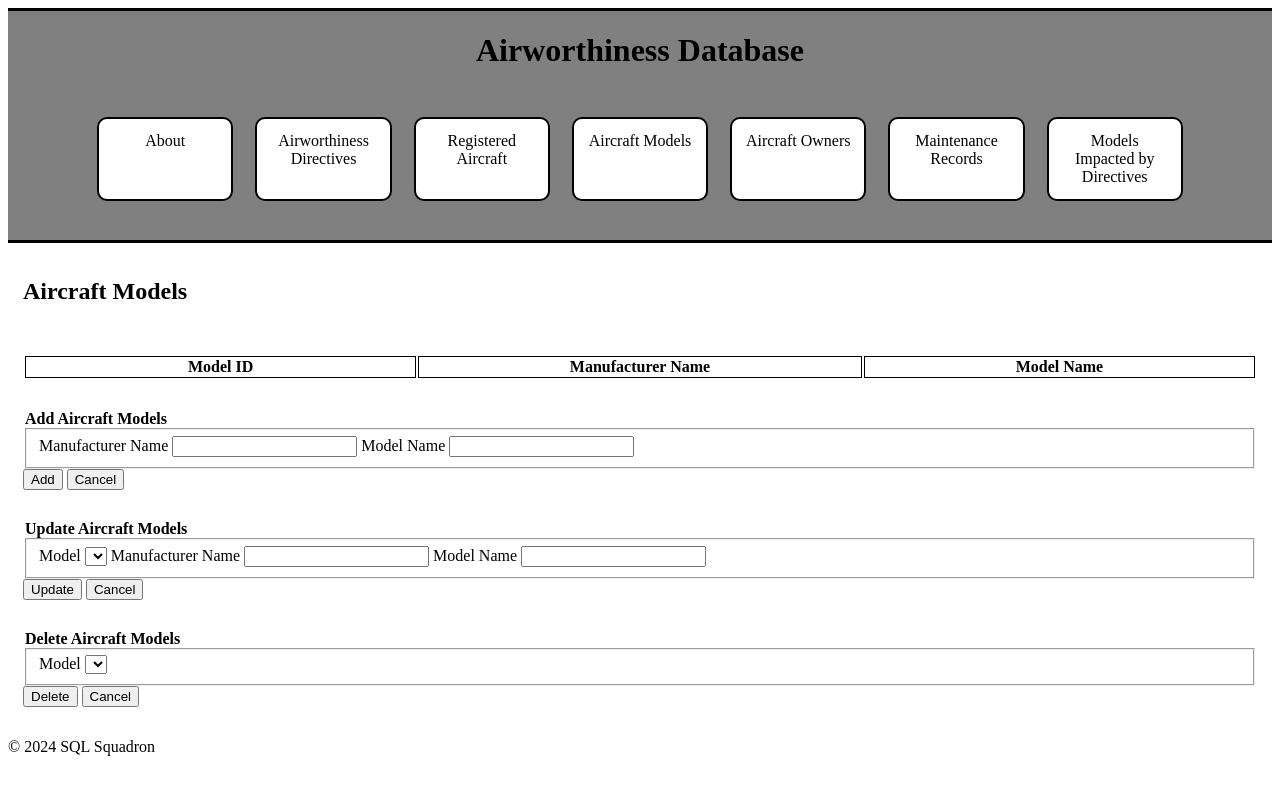
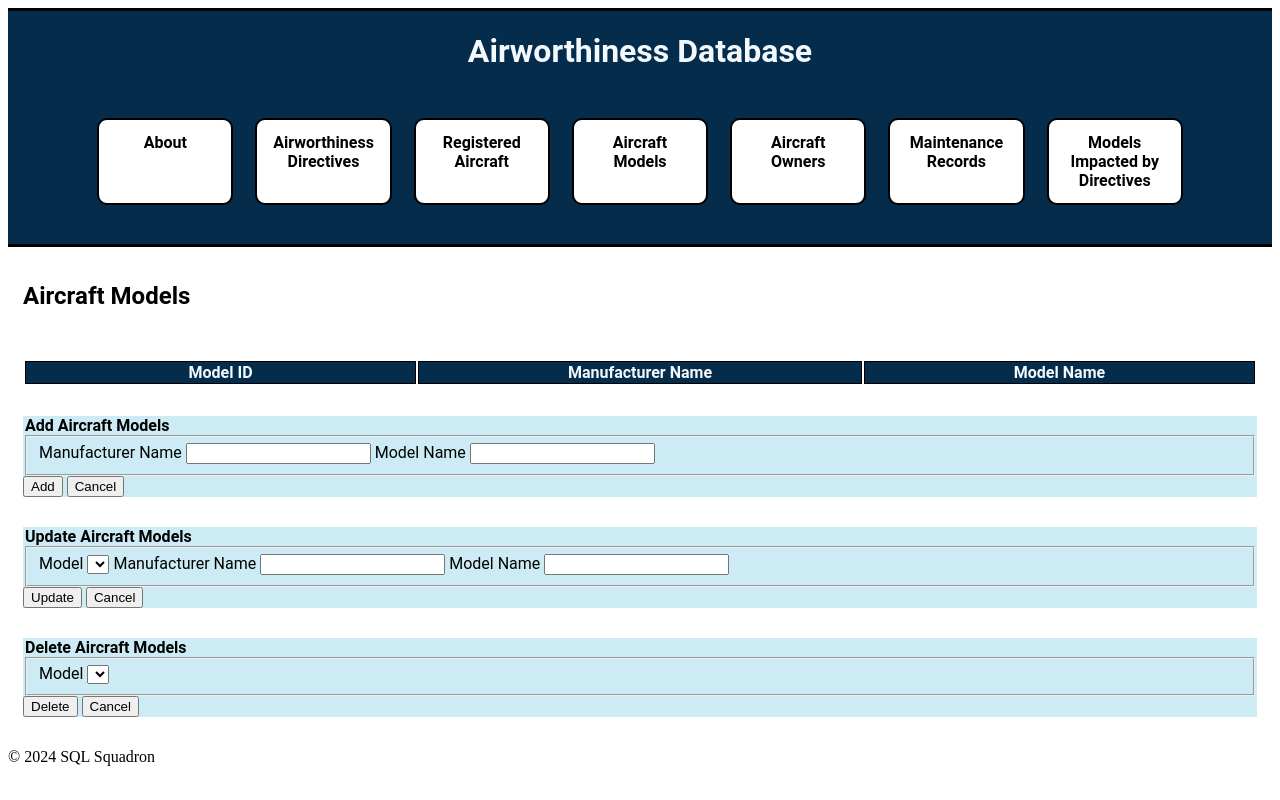
Before and after one commit to emburyj/Airworthiness_Database, a Flask app: page /Aircraft_Models/ in a window 1280 px wide. Run offline with Flask 3, Linux system fonts and the light colour scheme; data that the repository does not hold is empty; some libraries are stand-ins or nearby versions.

Commit message:
Updated color scheme and fonts;

```diff
--- a/static/css/main.css
+++ b/static/css/main.css
@@ -1,9 +1,11 @@
 /*Header*/
   header {
-    background-color: gray;
+    background-color: #062c4c;
+    color: #f3f8fc;
     border-top:3px solid black;
     border-bottom:3px solid black;
     text-align: center;
+    font-family: "Roboto", sans-serif;
   }
 /*Nav Bar*/
 
@@ -13,36 +15,59 @@
     padding: 15px;
     display: flex;
     justify-content: center;
-  }
+     }
 
   nav a {
     text-align: center;
-    font-family: black;
     background-color: white;
     text-decoration: none;
     color: black;
+    font-weight: bold;
+    font-family: "Roboto", sans-serif;
     border-radius: 10px;
     border:2px solid black;
     margin: 1% 1%;
     padding: 13px;
     width: 130px;
+    justify-content: center;
+
   }
   /*  ----- Table ----- */
-
-  th, td {
+  th {
+    background-color: #062c4c;
+    color: #f3f8fc;
     justify-content: center;
     width: 1%;
     margin: 0 auto;
     border: 1px solid;
     border-color: black;
+    font-family: "Roboto", sans-serif;
+  }
+
+  td {
+    justify-content: center;
+    width: 1%;
+    margin: 0 auto;
+    border: 1px solid;
+    border-color: black;
+    font-family: "Roboto", sans-serif;
   }
 
   /*Sections*/
   section {
     padding: 15px;
+    font-family: "Roboto", sans-serif;
   }
+
+/*Forms*/
+
+form {
+  background-color: #ccebf5;
+  font-family: "Roboto", sans-serif;
+}
 
 /*Error message*/
   .flashes {
     color: red;
+    font-family: "Roboto", sans-serif;
   }
```
